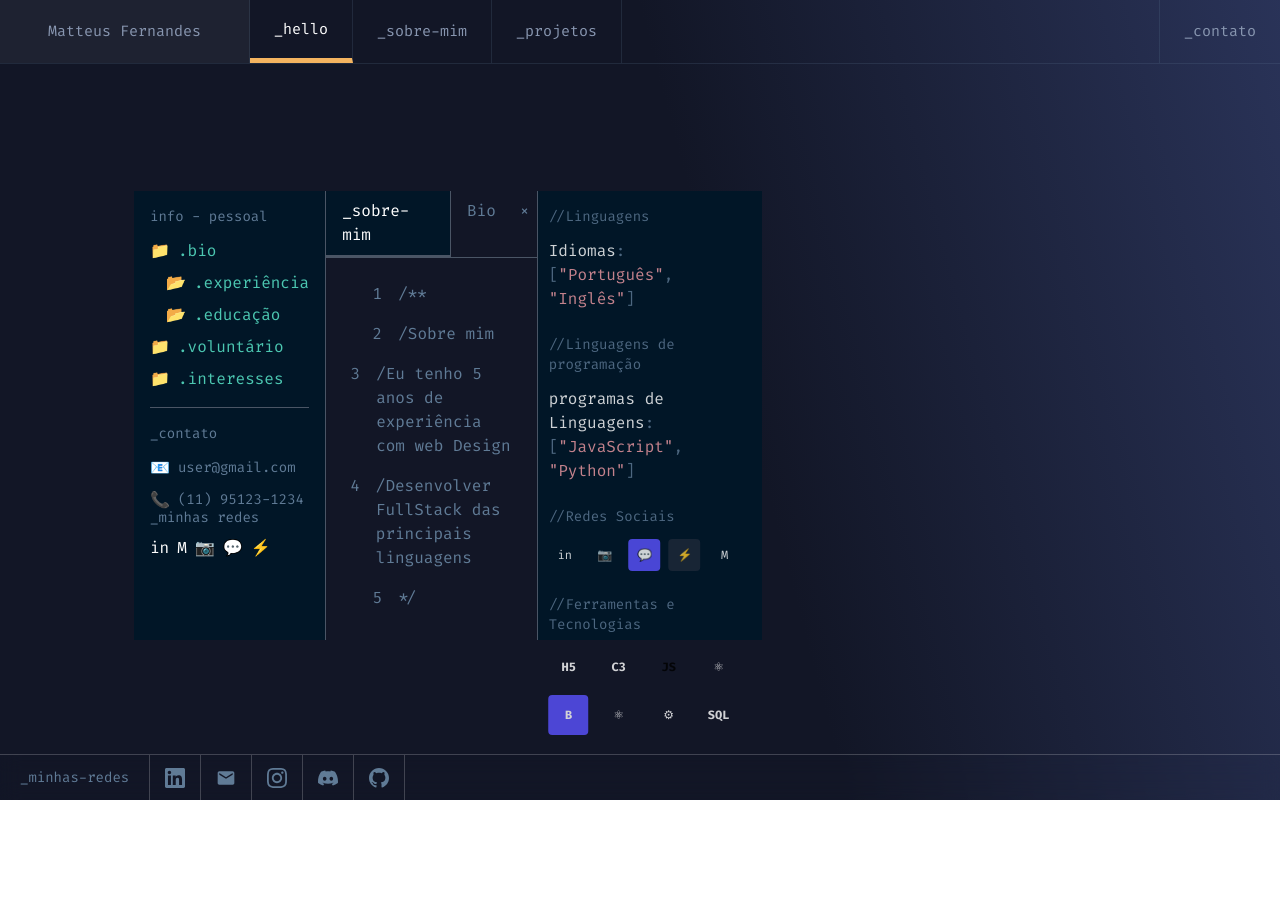
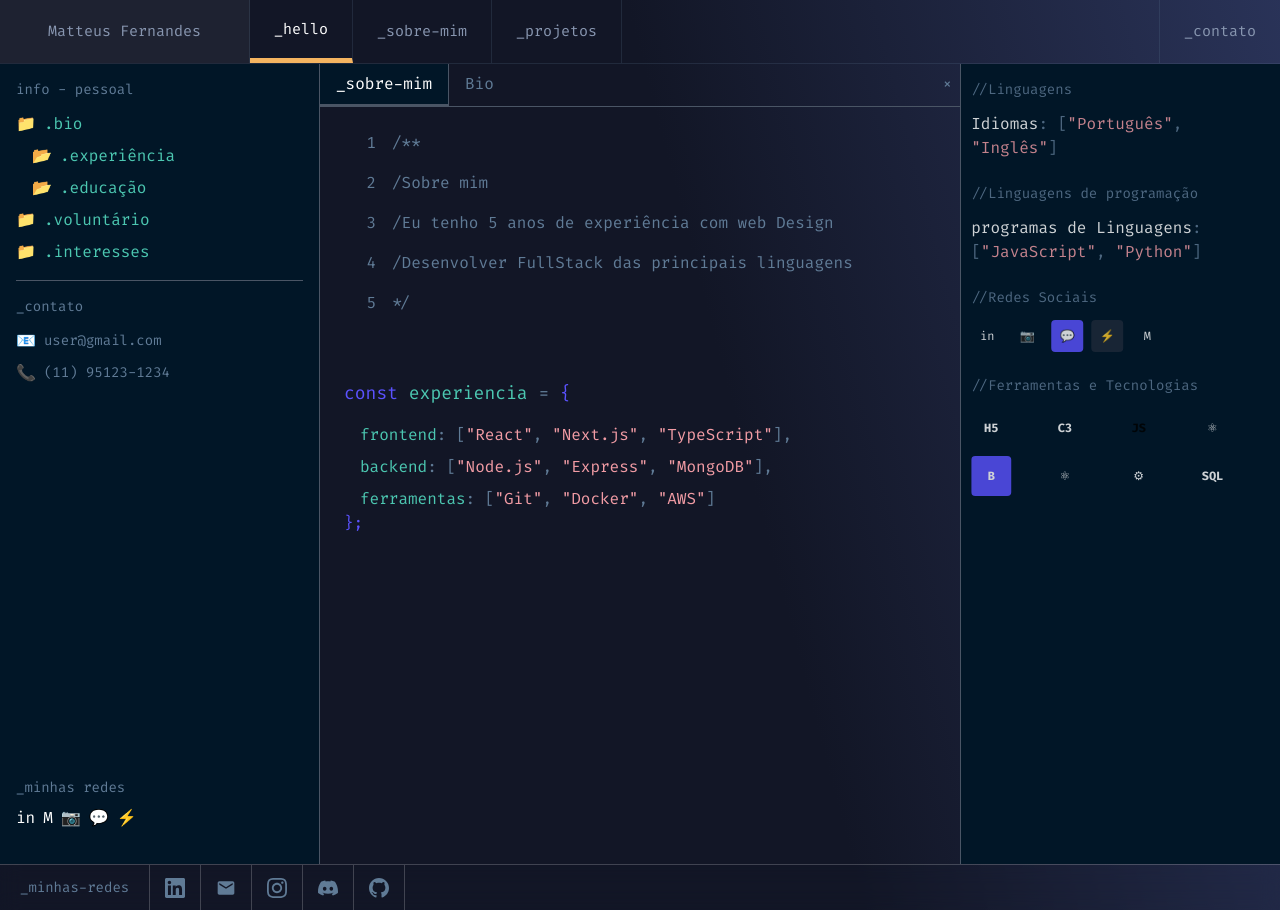
Before and after one commit to matteusfernandes/portifolio, a Next.js app: page /sobre-mim in a window 1280 px wide. Before the commit the page ends 800 px from the top, so only its background shows below. Built offline with nearby package versions, Linux system fonts and the light colour scheme.

Commit message:
fix: ajusta layout da página sobre-mim para ocupar tela completa
- Remove limitação da classe main-container-layout
- Adiciona min-h-screen para garantir altura completa
- Página agora utiliza toda a área disponível conforme Figma

```diff
--- a/src/app/sobre-mim/page.tsx
+++ b/src/app/sobre-mim/page.tsx
@@ -10,8 +10,8 @@
     <div className="page-layout bg-gradient-main text-white font-mono relative overflow-hidden">
       <Navigation />
 
-      <main className="main-container-layout flex-1">
-        <div className="flex h-full">
+      <main className="flex-1 w-full h-full">
+        <div className="flex h-full min-h-screen">
           {/* Sidebar - Explorador de arquivos */}
           <div className="w-80 bg-dark-blue border-r border-gray-600 p-4">
             <div className="mb-4">
```
